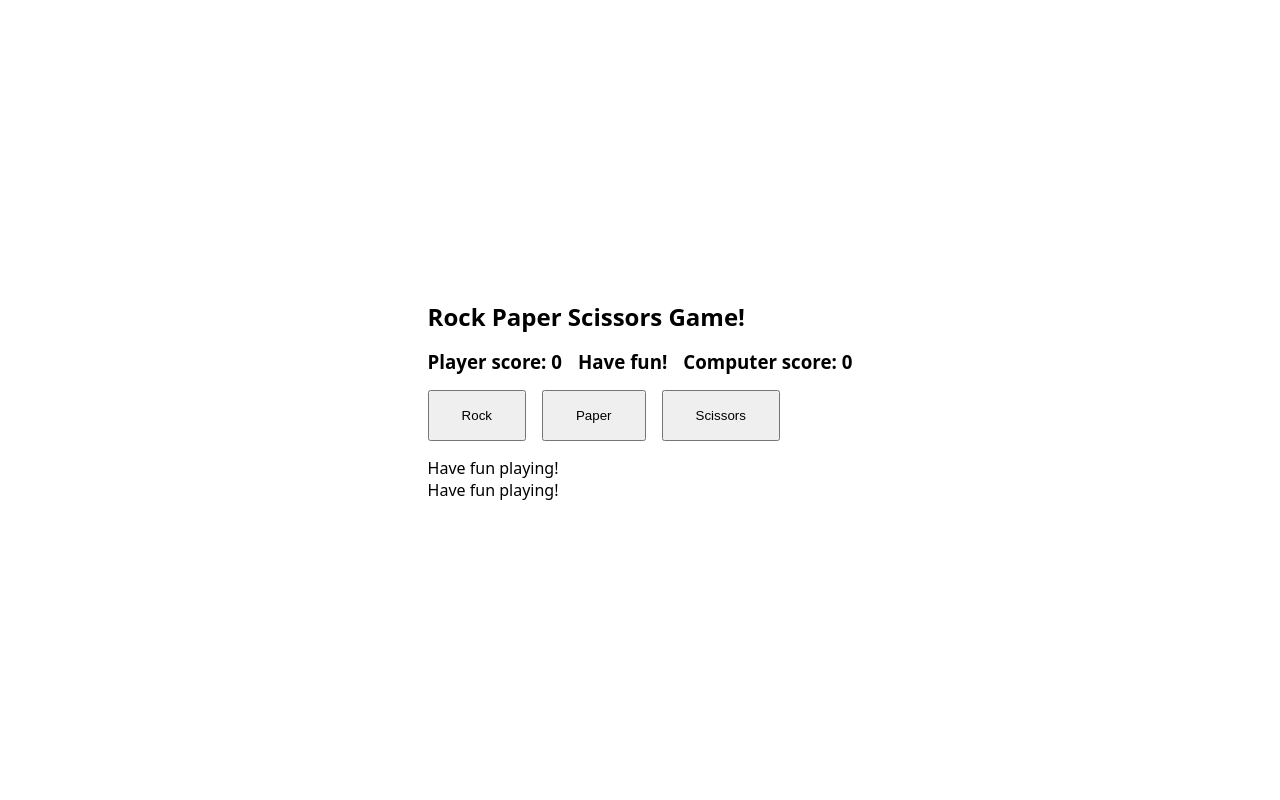
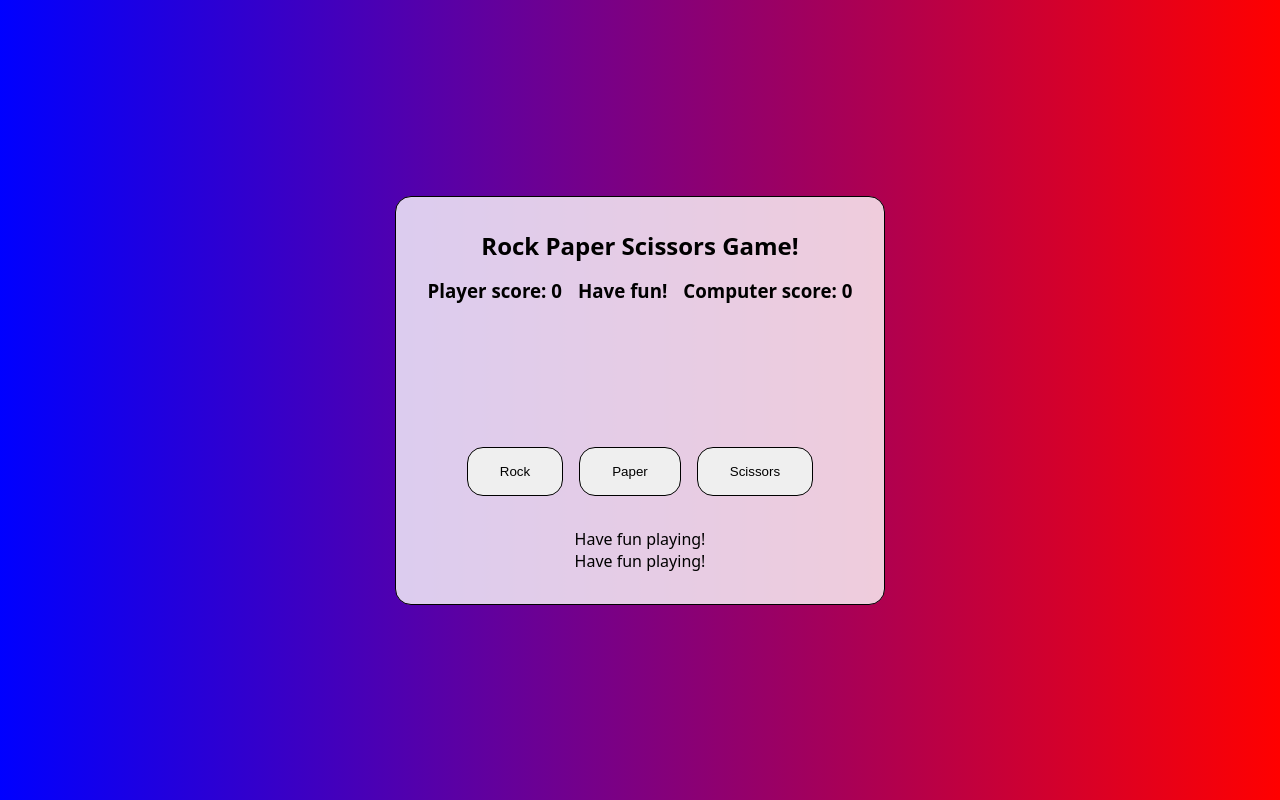
Before and after one commit to JohanCodeForFun/top-new-rock-paper-scissors, a plain HTML site: page index.html in a window 1280 px wide. Drawn offline with Linux system fonts and the light colour scheme.

Commit message:
add game card and colors

```diff
--- a/styles.css
+++ b/styles.css
@@ -12,9 +12,12 @@ body {
     justify-content: center;
     align-items: center;
     flex-direction: column;
+    background: rgb(0,0,255);
+background: linear-gradient(90deg, rgba(0,0,255,1) 0%, rgba(255,0,0,1) 100%);
 }
 
 .btn-container {
+    margin-top: 8rem;
     display: flex;
     gap: 1rem;
 }
@@ -49,3 +52,23 @@ ul .header {
 li {
     font-weight: 500;
 }
+
+.game-card {
+    display: flex;
+    justify-content: center;
+    align-items: center;
+    flex-direction: column;
+    background: rgba(255, 255, 255, 0.8);
+    padding: 2rem;
+    border-radius: 1rem;
+    border: 1px solid black;
+}
+
+button {
+    padding: 1rem 2rem;
+    border-radius: 1rem;
+    border: 1px solid black;
+}
+button:hover {
+    background-color: rgba(0, 255, 0, 0.8);
+}
```
